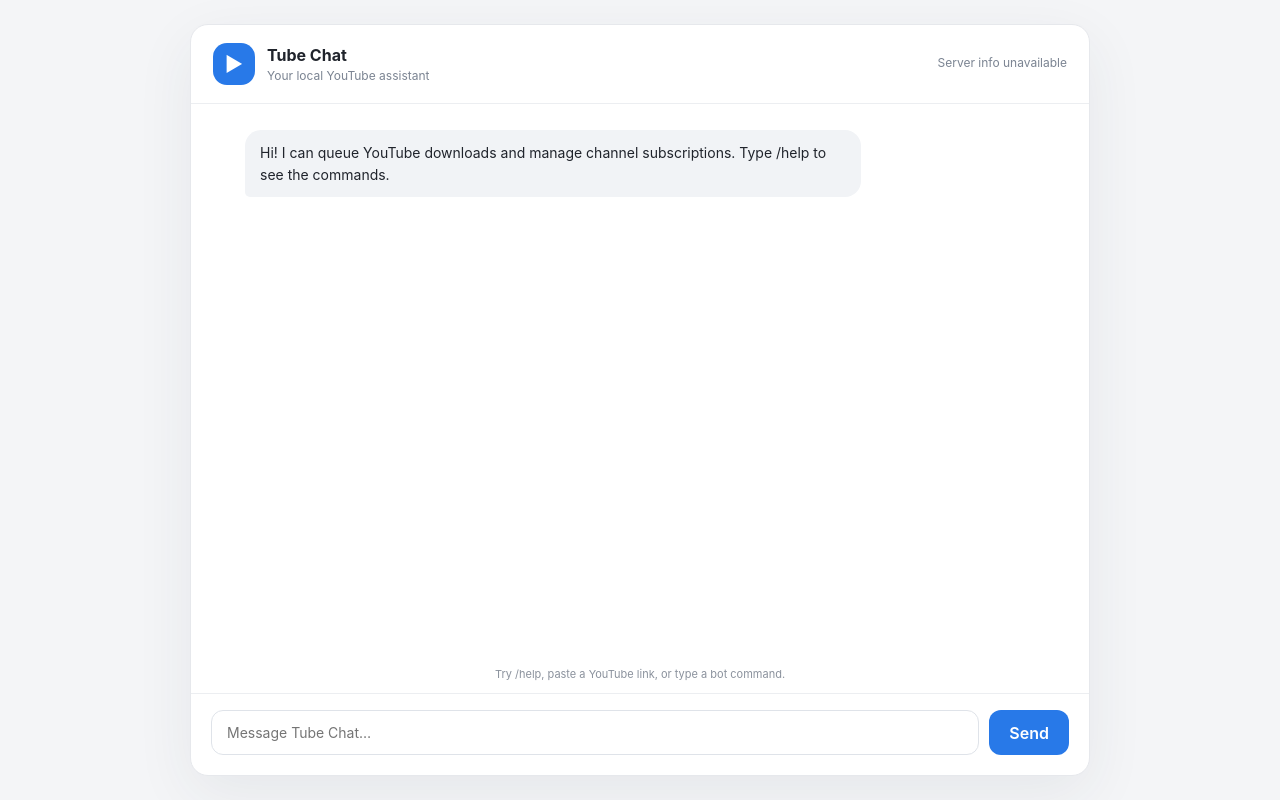
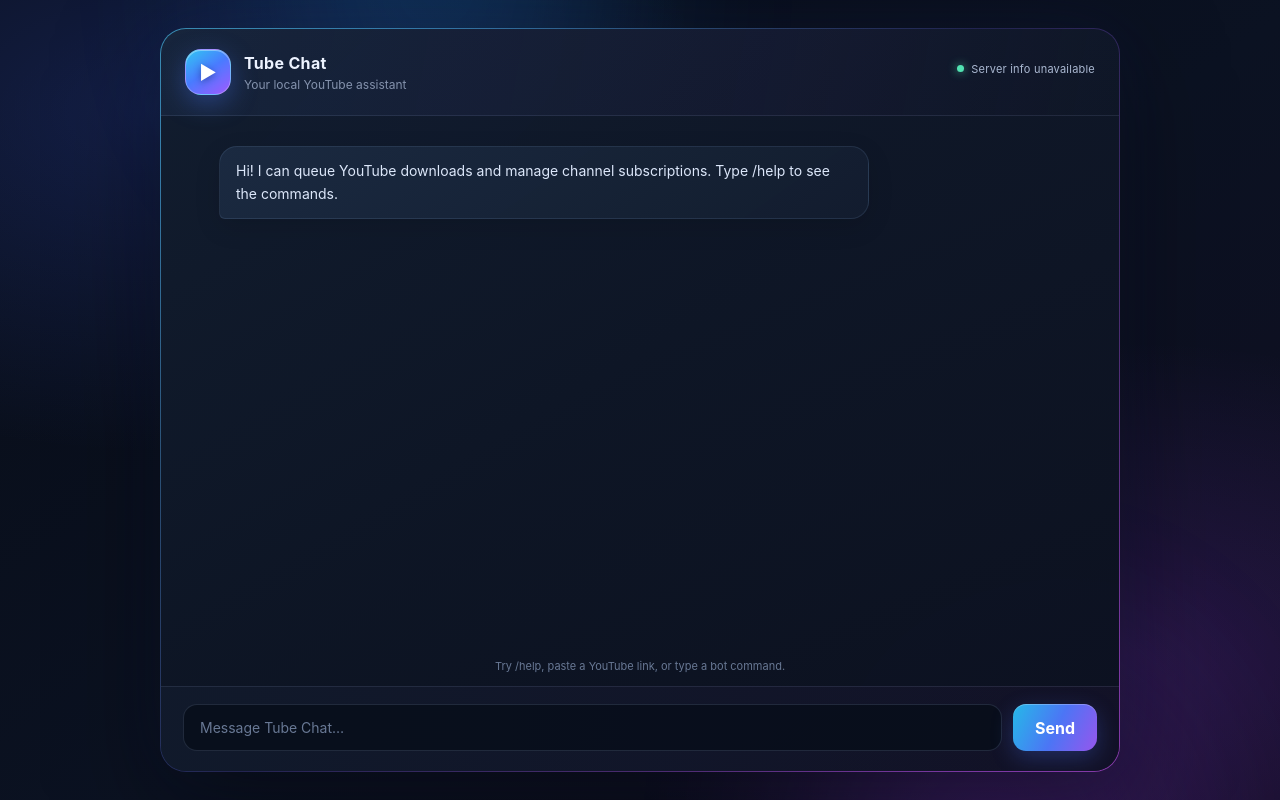
Before and after one commit to edwinvakkachan/tubesyncTelegrambot, a website: page public/index.html in a window 1280 px wide. Drawn offline with Linux system fonts and the light colour scheme; no server answers.

Commit message:
better ui

```diff
--- a/public/index.html
+++ b/public/index.html
@@ -3,35 +3,201 @@
 <head>
   <meta charset="utf-8">
   <meta name="viewport" content="width=device-width, initial-scale=1">
-  <meta name="theme-color" content="#f4f5f7">
+  <meta name="theme-color" content="#080d18">
   <title>Tube Chat</title>
   <style>
-    :root { color-scheme: light; font-family: Inter, ui-sans-serif, system-ui, -apple-system, BlinkMacSystemFont, "Segoe UI", sans-serif; color: #20242c; background: #f4f5f7; }
+    :root {
+      color-scheme: dark;
+      font-family: Inter, ui-sans-serif, system-ui, -apple-system, BlinkMacSystemFont, "Segoe UI", sans-serif;
+      color: #edf3ff;
+      background: #080d18;
+      font-synthesis: none;
+      text-rendering: optimizeLegibility;
+      --muted: #8492ad;
+      --line: rgba(163, 183, 219, .12);
+      --cyan: #54d6ff;
+      --violet: #9b7bff;
+    }
     * { box-sizing: border-box; }
-    body { margin: 0; min-height: 100vh; display: grid; place-items: center; padding: 24px; }
-    .shell { width: min(900px, 100%); height: min(760px, calc(100vh - 48px)); min-height: 440px; display: flex; flex-direction: column; overflow: hidden; background: #fff; border: 1px solid #e6e8ec; border-radius: 18px; box-shadow: 0 18px 60px #26324812; }
-    header { display: flex; align-items: center; gap: 12px; padding: 18px 22px; border-bottom: 1px solid #eceef1; }
-    .avatar { width: 42px; height: 42px; display: grid; place-items: center; border-radius: 14px; background: #2879e8; color: white; font-size: 20px; }
-    h1 { font-size: 16px; margin: 0 0 3px; } .sub { color: #7b8492; font-size: 12px; }
+    body {
+      position: relative;
+      isolation: isolate;
+      display: grid;
+      place-items: center;
+      min-height: 100vh;
+      margin: 0;
+      padding: 28px;
+      overflow: hidden;
+      background:
+        radial-gradient(ellipse at 12% 14%, rgba(66, 101, 255, .2), transparent 35%),
+        radial-gradient(ellipse at 88% 82%, rgba(160, 65, 255, .16), transparent 34%),
+        linear-gradient(145deg, #080d18 5%, #0b1222 54%, #100d20 100%);
+    }
+    body::before, body::after {
+      position: fixed;
+      z-index: -1;
+      width: 360px;
+      height: 360px;
+      border-radius: 50%;
+      content: "";
+      filter: blur(100px);
+      opacity: .22;
+      pointer-events: none;
+    }
+    body::before { top: -190px; left: 20%; background: #1f9bff; }
+    body::after { right: 8%; bottom: -220px; background: #a642ff; }
+    .shell {
+      position: relative;
+      display: flex;
+      flex-direction: column;
+      width: min(960px, 100%);
+      height: min(820px, calc(100vh - 56px));
+      min-height: 440px;
+      overflow: hidden;
+      border: 1px solid transparent;
+      border-radius: 26px;
+      background:
+        linear-gradient(155deg, rgba(17, 27, 45, .98), rgba(10, 16, 29, .98)) padding-box,
+        linear-gradient(135deg, rgba(84, 214, 255, .6), rgba(122, 104, 255, .22) 48%, rgba(219, 91, 255, .5)) border-box;
+      box-shadow: 0 32px 100px rgba(0, 0, 0, .5), 0 0 70px rgba(84, 109, 255, .08);
+      backdrop-filter: blur(18px);
+    }
+    header {
+      display: flex;
+      align-items: center;
+      gap: 13px;
+      padding: 20px 24px;
+      border-bottom: 1px solid var(--line);
+      background: linear-gradient(100deg, rgba(46, 72, 117, .18), rgba(59, 37, 105, .1) 65%, transparent);
+    }
+    .avatar {
+      display: grid;
+      width: 46px;
+      height: 46px;
+      flex: 0 0 auto;
+      place-items: center;
+      border: 1px solid rgba(255, 255, 255, .27);
+      border-radius: 16px;
+      background: linear-gradient(145deg, #31c8f2 0%, #497bff 48%, #a05aff 100%);
+      box-shadow: 0 8px 26px rgba(75, 123, 255, .35), inset 0 1px 0 rgba(255,255,255,.38);
+      color: #fff;
+      font-size: 19px;
+      text-shadow: 0 2px 7px rgba(10, 20, 60, .4);
+    }
+    h1 { margin: 0 0 4px; font-size: 16px; font-weight: 700; letter-spacing: .02em; }
+    .sub { color: var(--muted); font-size: 12px; }
     .connection { margin-left: auto; text-align: right; }
-    #status { color: #7b8492; font-size: 12px; }
-    #addresses { display: flex; justify-content: flex-end; flex-wrap: wrap; gap: 4px 10px; margin-top: 4px; }
-    #addresses a { color: #2879e8; font-size: 11px; text-decoration: none; }
-    #addresses a:hover { text-decoration: underline; }
-    #messages { flex: 1; overflow: auto; padding: 26px clamp(16px, 5vw, 54px); display: flex; flex-direction: column; gap: 16px; }
-    .message { max-width: min(78%, 620px); padding: 12px 15px; border-radius: 16px; font-size: 14px; line-height: 1.55; white-space: pre-wrap; overflow-wrap: anywhere; }
-    .bot { align-self: flex-start; background: #f1f3f6; border-bottom-left-radius: 5px; }
-    .user { align-self: flex-end; color: #fff; background: #2879e8; border-bottom-right-radius: 5px; }
-    .choices { display: flex; flex-wrap: wrap; align-self: flex-start; gap: 8px; max-width: min(90%, 680px); }
-    .choices button { padding: 9px 12px; color: #2268bd; background: #eef4fd; font-size: 12px; }
-    .choices button:hover { background: #e1edfc; }
-    .composer { display: flex; gap: 10px; padding: 16px 20px 20px; border-top: 1px solid #eceef1; }
-    input { min-width: 0; flex: 1; border: 1px solid #dfe3e9; border-radius: 12px; outline: none; padding: 13px 15px; font: inherit; font-size: 14px; }
-    input:focus { border-color: #2879e8; box-shadow: 0 0 0 3px #2879e81a; }
-    button { border: 0; border-radius: 12px; padding: 0 20px; color: #fff; background: #2879e8; font: inherit; font-weight: 600; cursor: pointer; }
-    button:disabled { opacity: .55; cursor: wait; }
-    .hint { padding: 0 22px 12px; color: #8b929d; font-size: 11px; text-align: center; }
-    @media(max-width:520px) { body { padding: 0; } .shell { height: 100dvh; min-height: 0; border: 0; border-radius: 0; } header { padding: 14px 16px; } .composer { padding: 12px 14px 16px; } .message { max-width: 90%; } }
+    #status { color: #aab8d1; font-size: 11px; letter-spacing: .02em; }
+    #status::before {
+      display: inline-block;
+      width: 7px;
+      height: 7px;
+      margin: 0 7px 1px 0;
+      border-radius: 50%;
+      background: #51e2b1;
+      box-shadow: 0 0 10px rgba(81, 226, 177, .75);
+      content: "";
+    }
+    #addresses { display: flex; justify-content: flex-end; flex-wrap: wrap; gap: 4px 10px; margin-top: 6px; }
+    #addresses a { color: #8ccfff; font-size: 11px; text-decoration: none; transition: color .18s ease; }
+    #addresses a:hover { color: #d2f2ff; text-decoration: underline; }
+    #messages {
+      display: flex;
+      flex: 1;
+      flex-direction: column;
+      gap: 17px;
+      overflow: auto;
+      padding: 30px clamp(18px, 5vw, 58px);
+      scrollbar-color: #344767 transparent;
+      scrollbar-width: thin;
+    }
+    .message {
+      max-width: min(78%, 650px);
+      padding: 13px 16px;
+      border: 1px solid transparent;
+      border-radius: 18px;
+      font-size: 14px;
+      line-height: 1.62;
+      white-space: pre-wrap;
+      overflow-wrap: anywhere;
+      animation: arrive .22s ease-out both;
+    }
+    .bot {
+      align-self: flex-start;
+      border-color: rgba(142, 174, 221, .13);
+      border-bottom-left-radius: 6px;
+      background: linear-gradient(145deg, rgba(28, 43, 66, .95), rgba(19, 29, 47, .96));
+      color: #dce7fa;
+      box-shadow: 0 8px 26px rgba(0, 0, 0, .12);
+    }
+    .user {
+      align-self: flex-end;
+      border-color: rgba(255, 255, 255, .16);
+      border-bottom-right-radius: 6px;
+      background: linear-gradient(120deg, #287fdb, #555ee2 62%, #8654d9);
+      color: #fff;
+      box-shadow: 0 8px 25px rgba(64, 93, 221, .23), inset 0 1px 0 rgba(255,255,255,.15);
+    }
+    .choices { display: flex; flex-wrap: wrap; align-self: flex-start; gap: 9px; max-width: min(92%, 720px); animation: arrive .22s ease-out both; }
+    .choices button {
+      padding: 9px 13px;
+      border: 1px solid rgba(123, 166, 232, .25);
+      border-radius: 12px;
+      background: linear-gradient(145deg, rgba(31, 52, 83, .9), rgba(24, 34, 57, .95));
+      color: #c6deff;
+      font-size: 12px;
+      box-shadow: inset 0 1px 0 rgba(255,255,255,.05);
+      transition: transform .18s ease, border-color .18s ease, background .18s ease, box-shadow .18s ease;
+    }
+    .choices button:hover:not(:disabled) {
+      transform: translateY(-2px);
+      border-color: rgba(84, 214, 255, .65);
+      background: linear-gradient(120deg, rgba(36, 93, 133, .9), rgba(73, 57, 125, .95));
+      box-shadow: 0 7px 20px rgba(45, 132, 210, .14);
+    }
+    .composer {
+      display: flex;
+      gap: 11px;
+      padding: 17px 22px 20px;
+      border-top: 1px solid var(--line);
+      background: linear-gradient(90deg, rgba(17, 27, 45, .8), rgba(20, 18, 41, .8));
+    }
+    input {
+      min-width: 0;
+      flex: 1;
+      padding: 14px 16px;
+      border: 1px solid rgba(142, 166, 205, .18);
+      border-radius: 14px;
+      outline: none;
+      background: rgba(7, 13, 25, .78);
+      color: #f0f5ff;
+      font: inherit;
+      font-size: 14px;
+      transition: border-color .18s ease, box-shadow .18s ease, background .18s ease;
+    }
+    input::placeholder { color: #687894; }
+    input:focus { border-color: rgba(84, 214, 255, .65); background: rgba(9, 17, 31, .96); box-shadow: 0 0 0 3px rgba(84, 175, 255, .1), 0 0 24px rgba(84, 141, 255, .1); }
+    button { border: 0; border-radius: 13px; padding: 0 22px; color: #fff; background: linear-gradient(115deg, #25b9e8, #4c75f5 52%, #9656ed); font: inherit; font-weight: 700; cursor: pointer; box-shadow: 0 7px 22px rgba(72, 113, 243, .28), inset 0 1px 0 rgba(255,255,255,.25); transition: transform .18s ease, filter .18s ease; }
+    .composer button:hover:not(:disabled) { transform: translateY(-1px); filter: brightness(1.12); }
+    button:disabled { opacity: .5; cursor: wait; box-shadow: none; }
+    .hint { padding: 0 22px 13px; color: #687894; font-size: 11px; text-align: center; }
+    @keyframes arrive { from { opacity: 0; transform: translateY(5px); } to { opacity: 1; transform: translateY(0); } }
+    @media (prefers-reduced-motion: reduce) { *, *::before, *::after { animation-duration: .01ms !important; transition-duration: .01ms !important; scroll-behavior: auto !important; } }
+    @media (max-width: 600px) {
+      body { padding: 0; }
+      .shell { width: 100%; height: 100vh; height: 100dvh; min-height: 0; border: 0; border-radius: 0; }
+      header { gap: 11px; padding: 15px 16px; }
+      .avatar { width: 42px; height: 42px; border-radius: 14px; }
+      #addresses { max-width: 132px; }
+      #addresses a { font-size: 10px; }
+      #messages { gap: 14px; padding: 22px 15px; }
+      .message { max-width: 88%; font-size: 13px; }
+      .choices { max-width: 96%; gap: 7px; }
+      .choices button { padding: 9px 10px; font-size: 11px; }
+      .composer { gap: 8px; padding: 12px 13px max(14px, env(safe-area-inset-bottom)); }
+      .composer input { padding: 12px; }
+      .composer button { padding: 0 16px; }
+    }
   </style>
 </head>
 <body>
```
